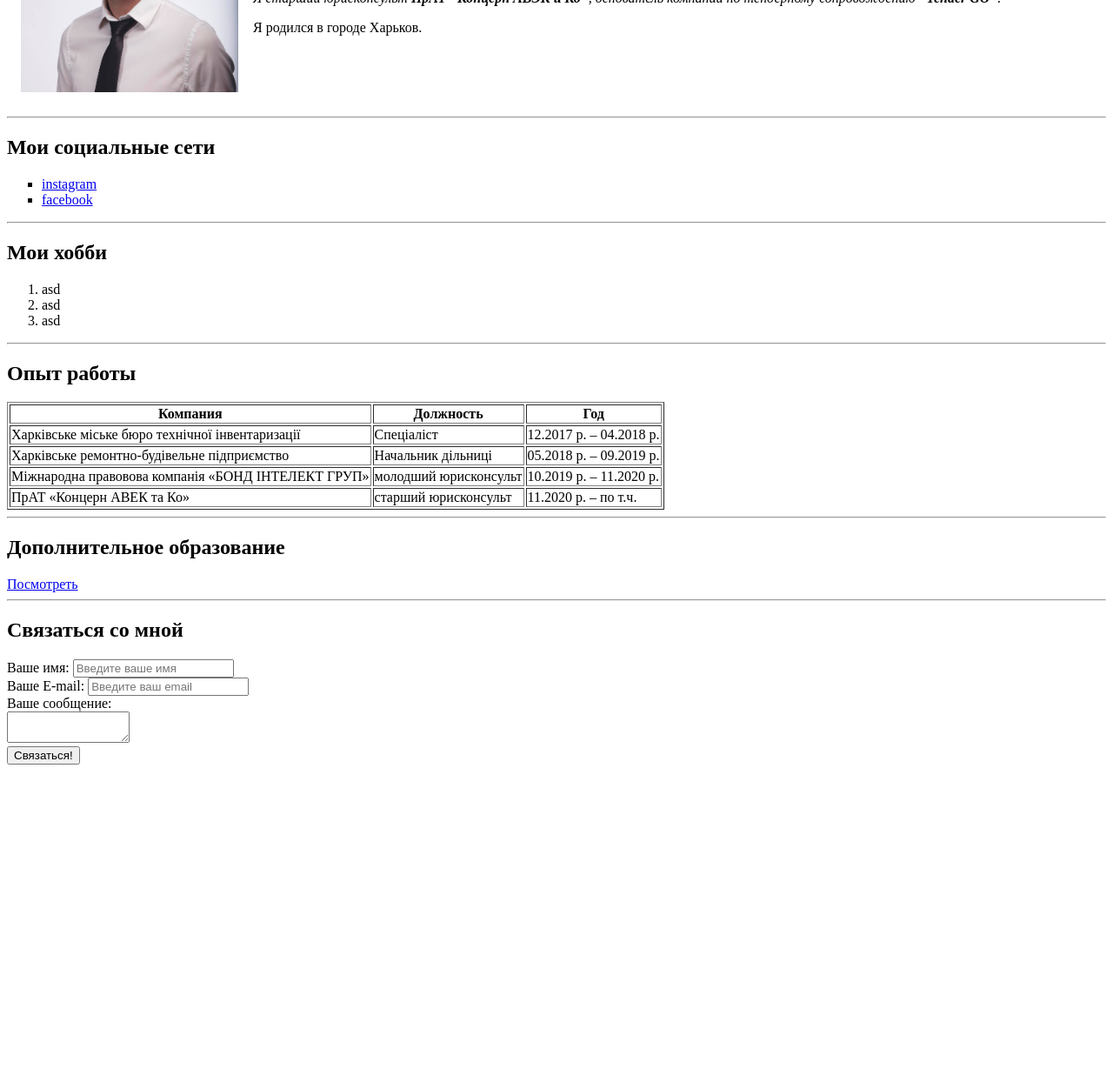
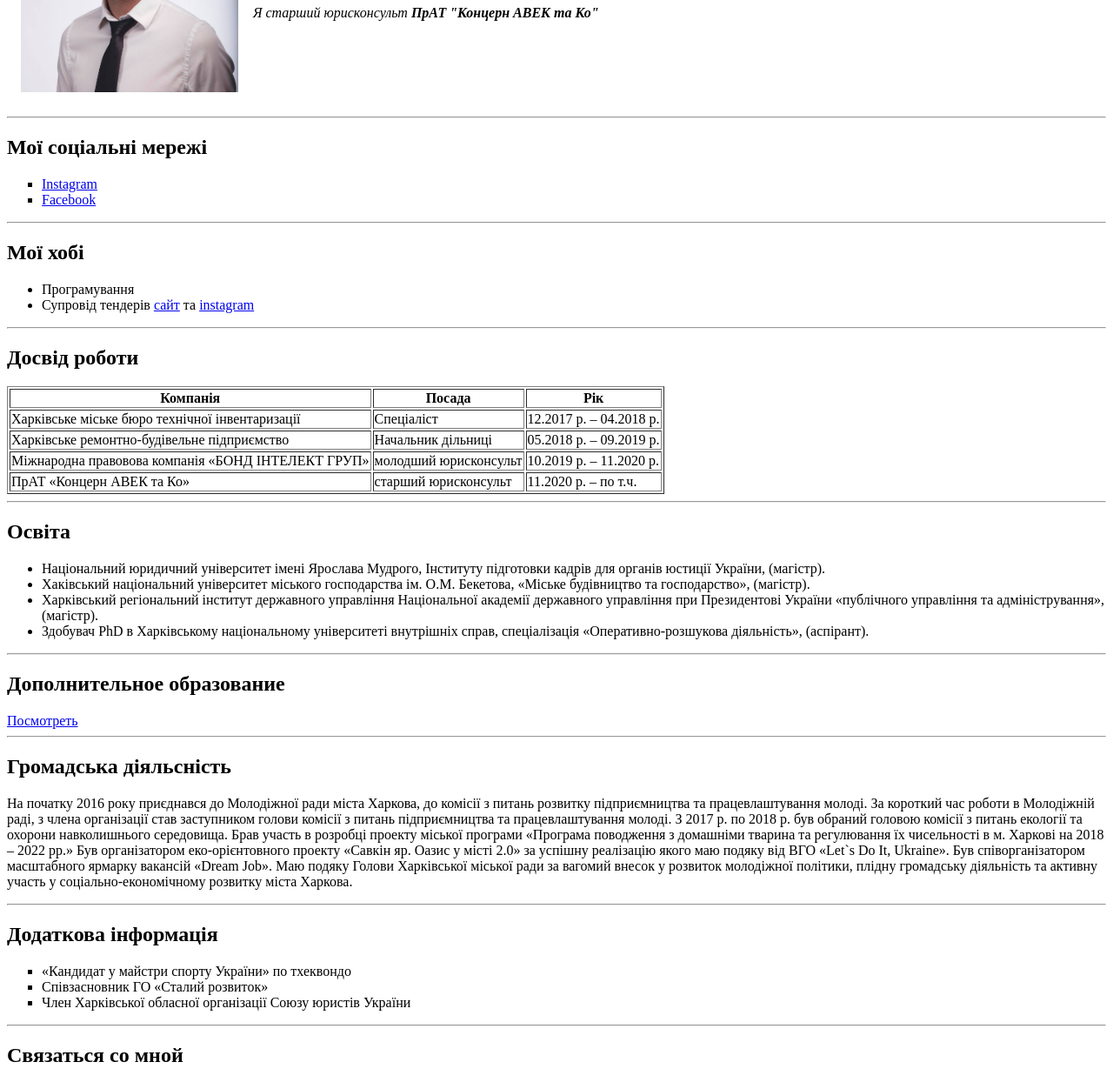
Before and after one commit to astretiak/cv, a plain HTML site: page index.html in a window 1280 px wide. Shown: the part 168-1412 px from the top of the page at 87% size. Before the commit the page ends 1055 px from the top, so only its background shows below. Drawn offline with Linux system fonts and the light colour scheme.

Commit message:
tretiakCV

```diff
--- a/index.html
+++ b/index.html
@@ -8,38 +8,36 @@
     <table cellspacing="15">
         <tr>
             <td><img src="111.jpg" width="250" alt="тут фотография Третьяка Александра"></td>
-            <td><h1>Третьяк Александр</h1>
-                <p><em>Я старший юрисконсульт <strong>ПрАТ "Концерн АВЭК и Ко"</strong>, основатель компании по тендерному сопровождению <strong>"Tender GO"</strong>.</em></p>
-                <p>Я родился в городе Харьков.</p>
+            <td><h1>Третьяк Олександр</h1>
+                <p><em>Я старший юрисконсульт <strong>ПрАТ "Концерн АВЕК та Ко"</strong></p>
             </td>
         </tr>
     </table>
 
     <hr>
 
-    <h2>Мои социальные сети</h2>
+    <h2>Мої соціальні мережі</h2>
     <ul type="square">
-        <li><a href="https://instagram.com/a.s.tretyak" target="blank">instagram</a></li>
-        <li><a href="https://facebook.com/a.s.tretyak" target="blank">facebook</a></li>
+        <li><a href="https://instagram.com/a.s.tretyak" target="blank">Instagram</a></li>
+        <li><a href="https://facebook.com/a.s.tretyak" target="blank">Facebook</a></li>
     </ul>
 
     <hr>
 
-    <h2>Мои хобби</h2>
-    <ol>
-        <li>asd</li>
-        <li>asd</li>
-        <li>asd</li>
-    </ol>
+    <h2>Мої хобі</h2>
+    <ul>
+        <li>Програмування</li>
+        <li>Супровід тендерів <a href="tendergo.com.ua" target="blank">сайт</a> та <a href="https://instagram.com/tendergo.com.ua" target="blank">instagram</a></li>
+    </ul>
 
     <hr>
 
-    <h2>Опыт работы</h2>
+    <h2>Досвід роботи</h2>
     <table border="1">
         <tr>
-            <th>Компания</th>
-            <th>Должность</th>
-            <th>Год</th>
+            <th>Компанія</th>
+            <th>Посада</th>
+            <th>Рік</th>
         </tr>
         <tr>
             <td>Харківське міське бюро технічної інвентаризації</td>
@@ -65,8 +63,37 @@
 
     <hr>
 
+    <h2>Освіта</h2>
+    <ul>
+        <li>Національний юридичний університет імені Ярослава Мудрого, Інституту підготовки кадрів для органів юстиції України, (магістр). </li>
+        <li>Хаківський національний університет міського господарства ім. О.М. Бекетова, «Міське будівництво та господарство», (магістр).</li>
+        <li>Харківський регіональний інститут державного управління Національної академії державного управління при Президентові України «публічного управління та адміністрування», (магістр).</li>
+        <li>Здобувач PhD в Харківському національному університеті внутрішніх справ, спеціалізація «Оперативно-розшукова діяльність», (аспірант).</li>
+    </ul>
+
+    <hr>
+
     <h2>Дополнительное образование</h2>
     <a href="edu2.html" target="blank">Посмотреть</a>
+
+    <hr>
+
+    <h2>Громадська діяльсність</h2>
+    <p>На початку 2016 року приєднався до Молодіжної ради міста Харкова, до комісії з питань розвитку підприємництва та працевлаштування молоді. За короткий час роботи в Молодіжній раді,  з члена організації став заступником голови комісії з питань підприємництва та працевлаштування молоді. З 2017 р. по 2018 р. був обраний головою комісії з питань екології та охорони навколишнього середовища.
+        Брав участь в розробці проекту міської програми «Програма поводження з домашніми тварина та регулювання їх чисельності в м. Харкові на 2018 – 2022 рр.»
+        Був організатором еко-орієнтовного проекту «Савкін яр. Оазис у місті 2.0»  за успішну реалізацію якого маю подяку від ВГО «Let`s Do It, Ukraine».
+        Був співорганізатором масштабного ярмарку вакансій «Dream Job».
+        Маю подяку Голови Харківської міської ради за вагомий внесок у розвиток молодіжної політики, плідну громадську діяльність та активну участь у соціально-економічному розвитку міста Харкова.
+        </p>
+
+    <hr>
+
+    <h2>Додаткова інформація</h2>
+    <ul type="square">
+        <li>«Кандидат у майстри спорту України» по тхеквондо</li>
+        <li>Співзасновник ГО «Сталий розвиток»</li>
+        <li>Член Харківської обласної організації Союзу юристів України</li>
+    </ul>
 
     <hr>
 
```
